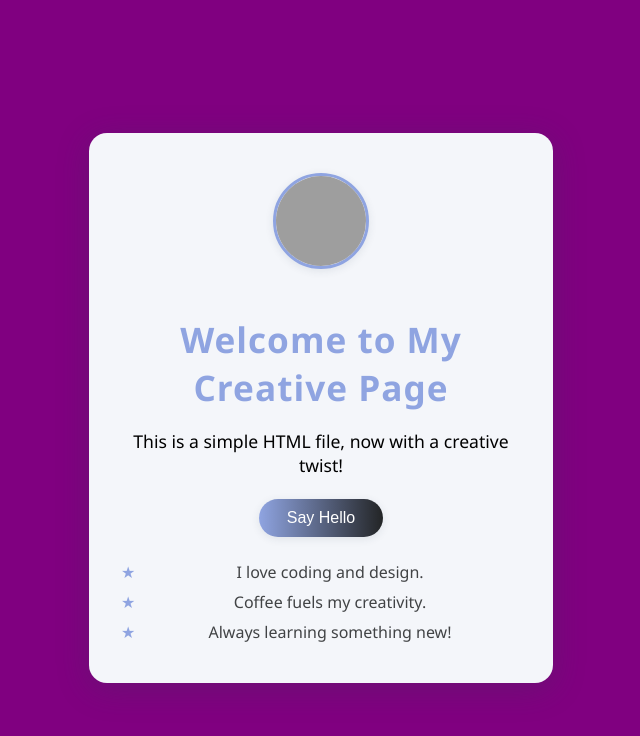
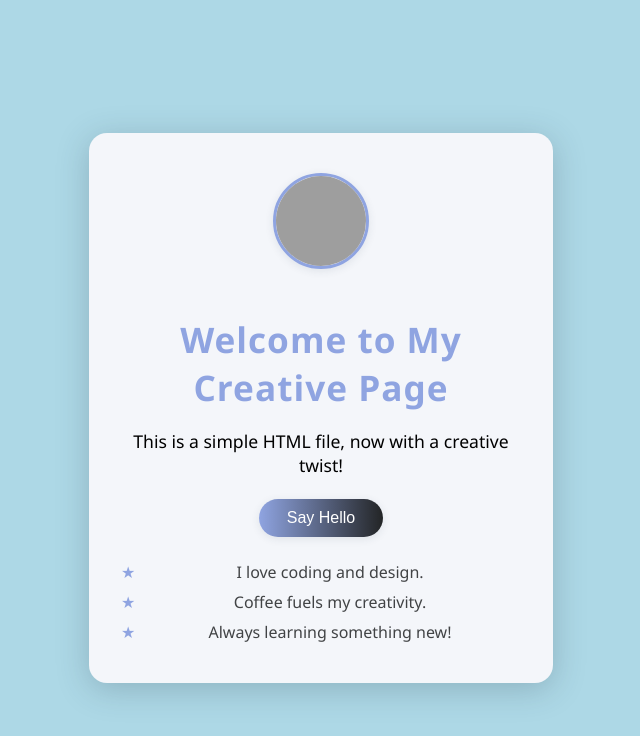
Before and after one commit to parishachanishankarshrestha/Git-Course-2, a plain HTML site: page index.html in a window 1280 px wide. Shown: the whole page, without its empty margins (319-959 px from the left). Drawn offline with Linux system fonts and the light colour scheme; grey boxes are pictures that could not be loaded.

Commit message:
changed background color

```diff
--- a/index.html
+++ b/index.html
@@ -51,7 +51,7 @@
         }
         body {
             font-family: 'Segoe UI', Arial, sans-serif;
-            background: purple;
+            background: lightblue;;
             min-height: 100vh;
             display: flex;
             align-items: center;
```
